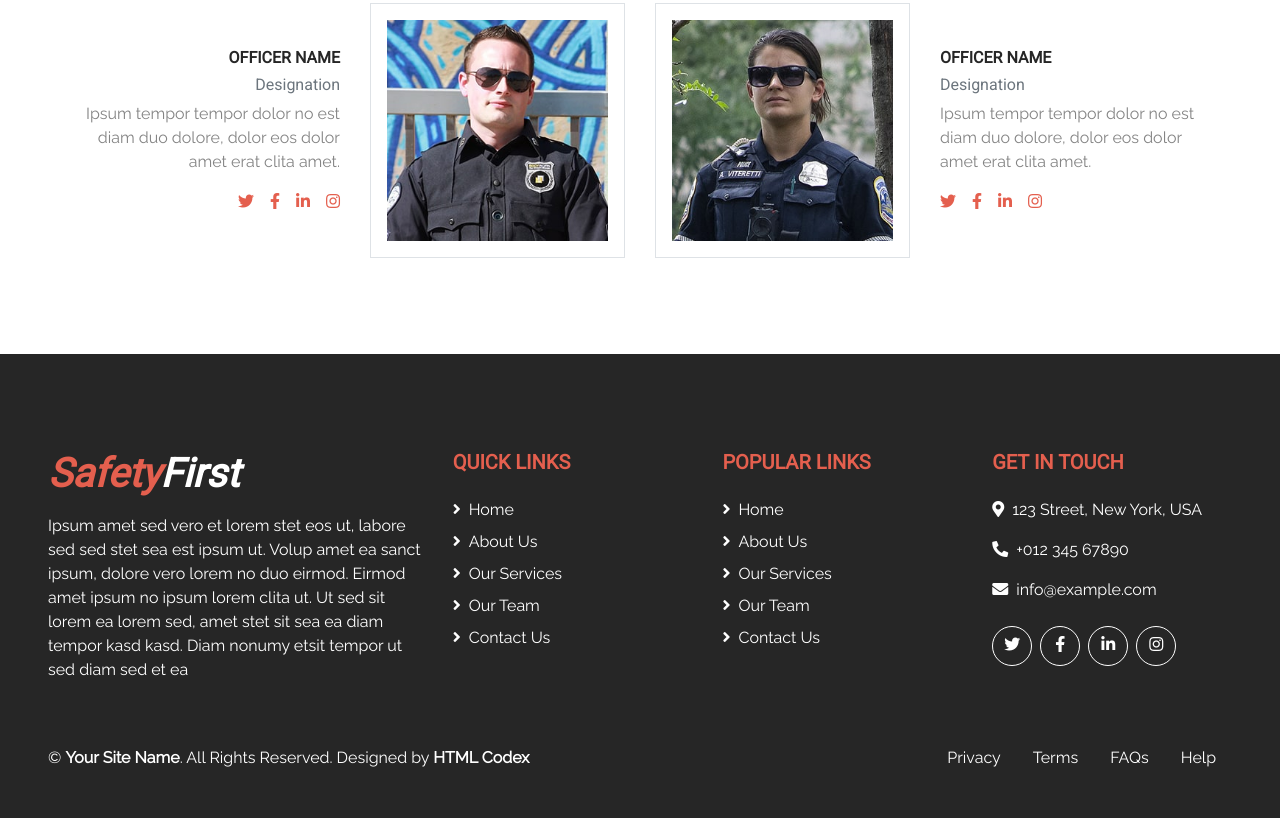
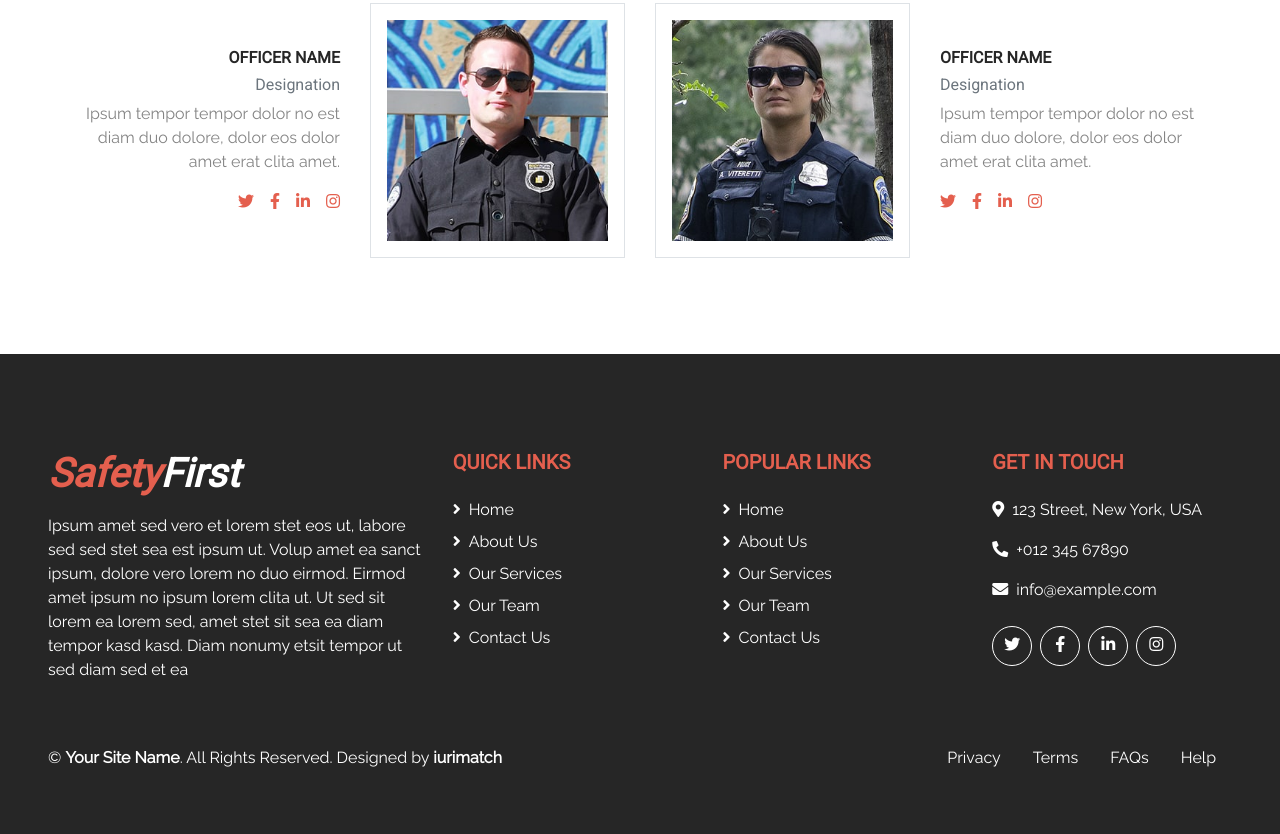
Before and after one commit to iurimatch/best-security, a plain HTML site: page about.html in a window 1280 px wide. Shown: the part 2957-3791 px from the top of the page. Drawn offline with nearby package versions, Linux system fonts and the light colour scheme.

Commit message:
Update about.html

```diff
--- a/about.html
+++ b/about.html
@@ -392,7 +392,7 @@
             <div class="col-md-6 text-center text-md-left mb-3 mb-md-0">
                 <p class="m-0 text-white">
                     &copy; <a class="text-white font-weight-bold" href="#">Your Site Name</a>. All Rights Reserved. Designed by
-                    <a class="text-white font-weight-bold" href="https://htmlcodex.com">HTML Codex</a>
+                    <a class="text-white font-weight-bold" href="https://github.com/iurimatch"> iurimatch</a></p>
                 </p>
             </div>
             <div class="col-md-6 text-center text-md-right">
```
